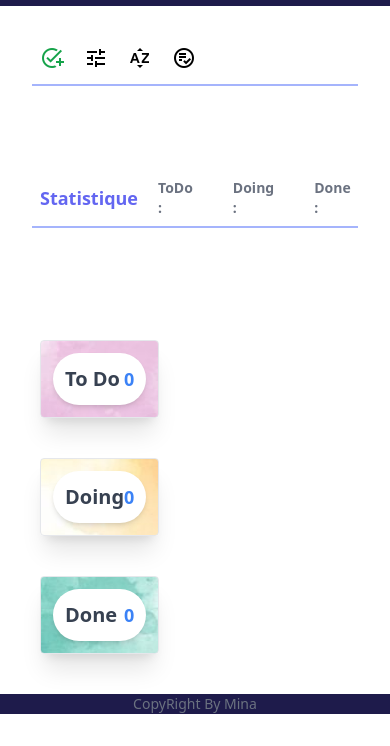
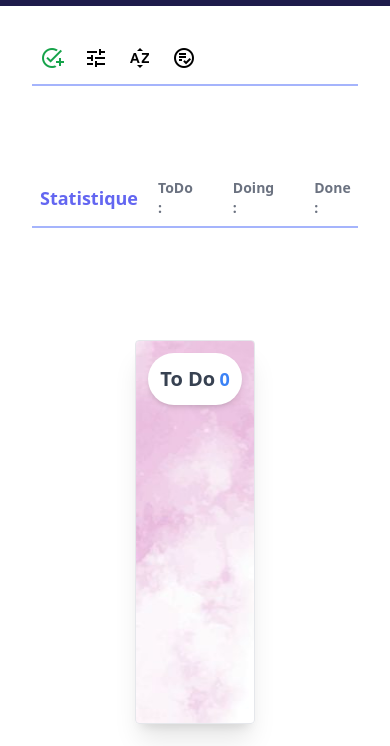
Before and after one commit to MinaELKH/taskList, a plain HTML site: page index.html in a window 390 px wide. Shown: the part 98-844 px from the top of the page. Drawn offline with nearby package versions, Linux system fonts and the light colour scheme.

Commit message:
responsive form

```diff
--- a/index.html
+++ b/index.html
@@ -11,14 +11,15 @@
 
 </head>
 
-<bodyc lass="min-h-screen flex flex-col" >
+<bodyc class=" min-h-screen flex flex-col">
   <div class="grid ">
-    <!-- Première ligne violette -->
+    <!-- entete   -->
     <div class="bg-indigo-950">
       <h1 class="text-center text-4xl font-bold text-white m-8">To do</h1>
     </div>
+    <!-- Menu  / main -->
+    <div class="flex-grow w-ful">
 
-    <!-- Ligne centrale blanche -->
       <div class="bg-white grid   items-center">
 
         <div class="bg-white grid  grid-cols-1 sm:grid-cols-2  gap-5 ">
@@ -40,10 +41,13 @@
           </div>
 
           <div class=" flex  gap-5  m-8  p-2 border-b-2 border-y-indigo-300  items-center ">
-          <h4 class="text-lg text-indigo-500  font-bold"> Statistique  </h4>
-          <h5 class="text-sm text-gray-500  font-bold"> ToDo : </h5> <span  id="statistic_todo"  class="text-sm text-red-500  font-bold" > </span>
-          <h5 class="text-sm text-gray-500  font-bold"> Doing : </h5> <span  id="statistic_doing"  class="text-sm text-orange-500  font-bold" > </span>
-          <h5 class="text-sm text-gray-500  font-bold"> Done : </h5> <span  id="statistic_done"  class="text-sm text-green-500  font-bold" > </span>
+            <h4 class="text-lg text-indigo-500  font-bold"> Statistique </h4>
+            <h5 class="text-sm text-gray-500  font-bold"> ToDo : </h5> <span id="statistic_todo"
+              class="text-sm text-red-500  font-bold"> </span>
+            <h5 class="text-sm text-gray-500  font-bold"> Doing : </h5> <span id="statistic_doing"
+              class="text-sm text-orange-500  font-bold"> </span>
+            <h5 class="text-sm text-gray-500  font-bold"> Done : </h5> <span id="statistic_done"
+              class="text-sm text-green-500  font-bold"> </span>
           </div>
 
 
@@ -51,9 +55,10 @@
         </div>
 
 
-    <div class="flex flex-grow">
-      <div id="main" class=" grid lg:grid-cols-4  gap-10  m-5 justify-center    md:grid-cols-2 sm:grid-cols-1  m-5  p-5 ">
-        <div >
+
+        <div id="main"
+          class=" grid lg:grid-cols-4  gap-10  m-5 justify-center    md:grid-cols-2 sm:grid-cols-1  m-5  p-5 ">
+          <div>
 
             <div id="modalFormAjout"
               class=" hidden   relative   sm:w-full  opacity-4   p-5 shadow-xl  rounded-lg   bg-[url('img/bg6.jpg')]   text-white  ">
@@ -122,8 +127,7 @@
             <!----  formulaire  Edit ------->
 
             <div id="modalFormEdit"
-
-            class=" hidden   relative   sm:w-full  opacity-4   p-5 shadow-xl  rounded-lg  items-center justify-center  bg-[url('img/bg6.jpg')] z-10  text-white  ">
+            class=" hidden   relative   sm:w-full  opacity-4   p-5 shadow-xl  rounded-lg   bg-[url('img/bg6.jpg')]   text-white">
               <span id="closeFormEdit"
                 class="material-symbols-outlined absolute right-5 cursor-pointer hover:text-red-900">
                 cancel
@@ -155,12 +159,14 @@
                     <label for="radio_done" class="ml-2 text-white">done</label>
                   </div>
                 </div>
+
+
                 <div class="grid grid-cols-2 justify-around ">
                   <div>
-                  <label for="priorite">priorité</label>
+                    <label for="priorite" class="block">priorité</label>
                     <select id="priorite1"
                       class="bg-gray-50 border text-gray-900 text-sm rounded-lg p-2.5 focus:ring focus:ring-indigo-300">
-                    <option value="0">Priorité de Tâche</option>
+                      <option value="0">Priorité</option>
                       <option value="P1">P1</option>
                       <option value="P2">P2</option>
                       <option value="P3">P3</option>
@@ -200,7 +206,7 @@
 
 
           <!--  UL -->
-        <div class="shadow-xl border   bg-[url('img/bg1.jpg')] rounded    max-w-96  sm:w-full">
+          <div class="shadow-xl border   bg-[url('img/bg1.jpg')] rounded  min-h-96  w-full    sm:w-full">
             <div class="flex flex-row justify-between items-center bg-white   p-3 m-3 rounded-full shadow-md">
               <h2 class="text-xl font-semibold text-gray-700">To Do</h2>
               <span id="cmp_ToDo" class="text-lg font-bold text-blue-500">0</span>
@@ -212,7 +218,7 @@
             </div>
           </div>
 
-        <div class="shadow-xl border   bg-[url('img/bg11.jpg')] rounded     max-w-96  sm:w-full">
+          <div class="shadow-xl border   bg-[url('img/bg11.jpg')] rounded   w-full min-h-96    sm:w-full">
             <div class="flex flex-row justify-between items-center bg-white   p-3 m-3 rounded-full shadow-md">
               <h2 class="text-xl font-semibold text-gray-700">Doing </h2>
               <span id="cmp_Doing" class="text-lg font-bold text-blue-500">0</span>
@@ -223,7 +229,7 @@
               </ul>
             </div>
           </div>
-        <div class="shadow-xl border   bg-[url('img/bg111.jpg')] rounded    max-w-96  sm:w-full">
+          <div class="shadow-xl border   bg-[url('img/bg111.jpg')] rounded w-full  min-h-96   sm:w-full">
             <div class="flex flex-row justify-between items-center bg-white   p-3 m-3 rounded-full shadow-md">
               <h2 class="text-xl font-semibold text-gray-700"> Done </h2>
               <span id="cmp_Done" class="text-lg font-bold text-blue-500">0</span>
@@ -246,14 +252,16 @@
 
       </div>
     </div>
-    <!--<img src="./img/bg6.jpg" alt=""> -->
+
 
 
 
 
 
     <!-- Dernière ligne violette -->
-  <div class="bg-indigo-950  text-center text-gray-500 text-sm"> CopyRight By Mina </div>
+    <div class="bg-indigo-950  text-center text-gray-500 p-5  text-sm">
+      <p> CopyRight By Mina </p>
+    </div>
   </div>
 
 
```
Lines whose indentation alone changed are shown as unchanged.
